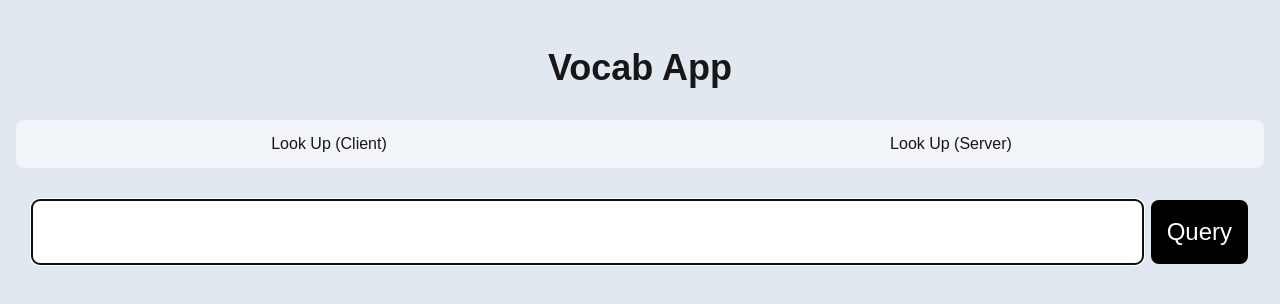
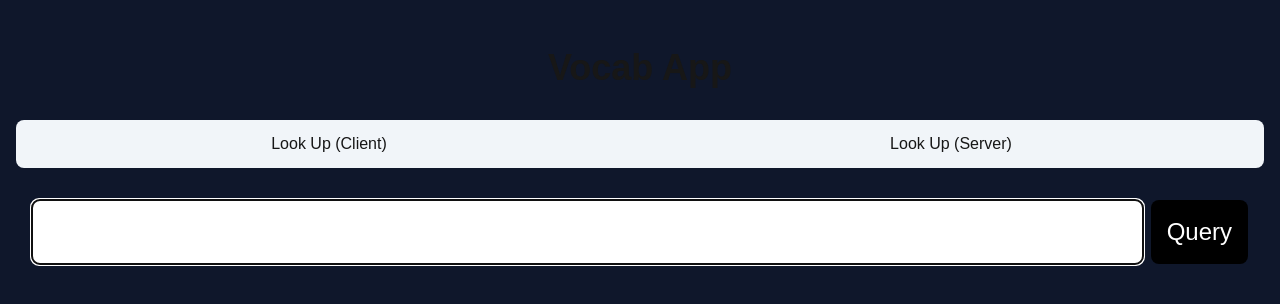
Before and after one commit to stevencpttm/cm633-10-2026-vocab-next, a Next.js app: page / in a window 1280 px wide. Shown: the top 304 px of the page. Built offline with nearby package versions, Linux system fonts and the light colour scheme.

Commit message:
Update layout.js

```diff
--- a/src/app/layout.js
+++ b/src/app/layout.js
@@ -24,7 +24,7 @@ export default function RootLayout({ children }) {
       className={`${geistSans.variable} ${geistMono.variable} h-full antialiased`}
     >
       <body>
-        <div className="p-4 text-center min-h-screen bg-slate-200">
+        <div className="p-4 text-center min-h-screen bg-slate-900">
           <h1 className="text-center text-4xl font-bold my-8">Vocab App</h1>
 
           <ul className="flex justify-around bg-slate-100 rounded-lg p-1 gap-1">
```
